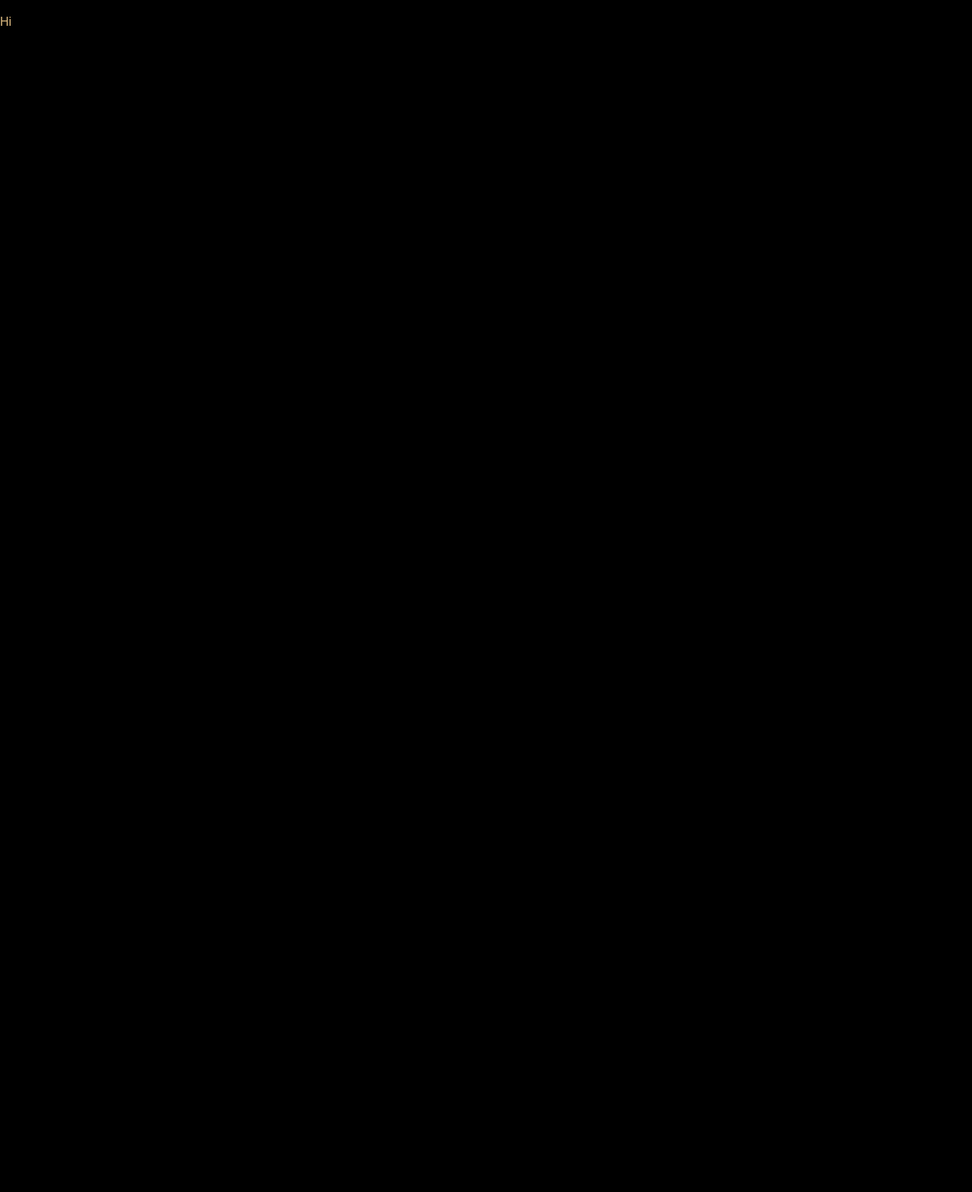
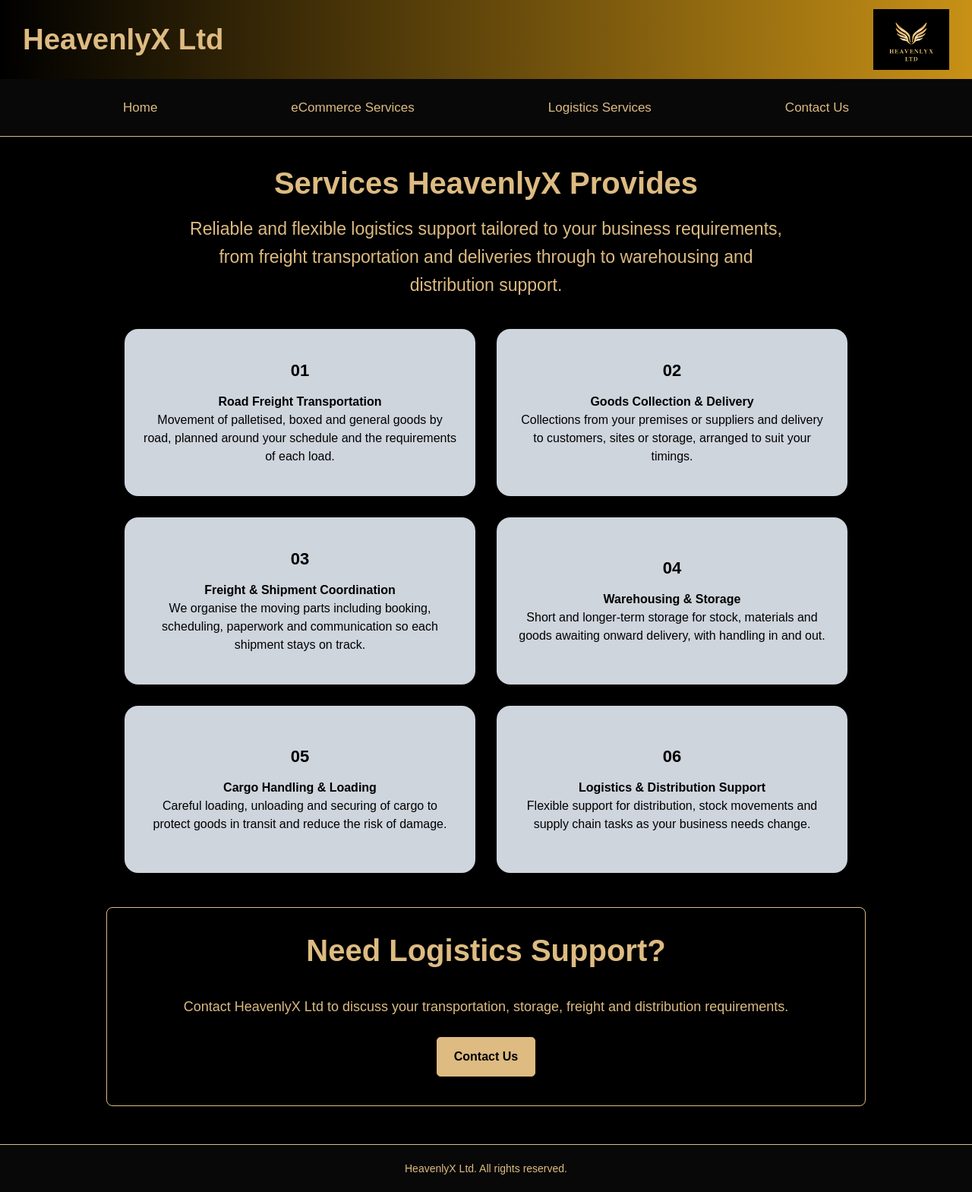
Before and after one commit to JakePrickett07/HeavenlyXLtd, a plain HTML site: page logistic2.html in a window 1280 px wide. Shown: the whole page at 76% size. Before the commit the page ends 800 px from the top, so only its background shows below. Drawn offline with Linux system fonts and the light colour scheme.

Commit message:
Update logistic2.html

```diff
--- a/logistic2.html
+++ b/logistic2.html
@@ -1,13 +1,123 @@
 <!DOCTYPE html>
 <html lang="en">
 <head>
-  <meta charset="UTF-8">
-  <meta name="viewport" content="width=device-width, initial-scale=1.0">
-  <meta name="description" content="HeavenlyX Ltd connects eCommerce services with reliable logistics and freight solutions.">
-  <title>Logistics | HeavenlyX Ltd</title>
-  <link rel="stylesheet" href="style.css">
-  </head>
+    <meta charset="UTF-8">
+    <meta name="viewport" content="width=device-width, initial-scale=1.0">
+    <meta name="description" content="Professional road freight, warehousing, cargo handling and logistics support services from HeavenlyX Ltd.">
+    <title>Logistics Solutions | HeavenlyX Ltd</title>
+    <link rel="stylesheet" href="style.css">
+</head>
 
 <body>
-  <p>Hi</p>
+
+    <header class="headings">
+        <h1>HeavenlyX Ltd</h1>
+        <img src="HeavenlyX LTD.png" alt="HeavenlyX Ltd logo">
+    </header>
+
+    <nav class="navigation" aria-label="Main navigation">
+        <a href="index.html">Home</a>
+        <a href="eCommerce.html">eCommerce Services</a>
+        <a href="logistics.html">Logistics Services</a>
+        <a href="contactus.html">Contact Us</a>
+    </nav>
+
+    <main>
+
+        <section class="page-intro">
+            <h2>Services HeavenlyX Provides</h2>
+
+            <p>
+                Reliable and flexible logistics support tailored to your
+                business requirements, from freight transportation and
+                deliveries through to warehousing and distribution support.
+            </p>
+        </section>
+
+        <section class="service-grid">
+
+            <article class="service-box">
+                <h3>01</h3>
+
+                <p>
+                    <strong>Road Freight Transportation</strong><br>
+                    Movement of palletised, boxed and general goods by road,
+                    planned around your schedule and the requirements of each load.
+                </p>
+            </article>
+
+            <article class="service-box">
+                <h3>02</h3>
+
+                <p>
+                    <strong>Goods Collection &amp; Delivery</strong><br>
+                    Collections from your premises or suppliers and delivery
+                    to customers, sites or storage, arranged to suit your timings.
+                </p>
+            </article>
+
+            <article class="service-box">
+                <h3>03</h3>
+
+                <p>
+                    <strong>Freight &amp; Shipment Coordination</strong><br>
+                    We organise the moving parts including booking,
+                    scheduling, paperwork and communication so each
+                    shipment stays on track.
+                </p>
+            </article>
+
+            <article class="service-box">
+                <h3>04</h3>
+
+                <p>
+                    <strong>Warehousing &amp; Storage</strong><br>
+                    Short and longer-term storage for stock,
+                    materials and goods awaiting onward delivery,
+                    with handling in and out.
+                </p>
+            </article>
+
+            <article class="service-box">
+                <h3>05</h3>
+
+                <p>
+                    <strong>Cargo Handling &amp; Loading</strong><br>
+                    Careful loading, unloading and securing of cargo
+                    to protect goods in transit and reduce the risk of damage.
+                </p>
+            </article>
+
+            <article class="service-box">
+                <h3>06</h3>
+
+                <p>
+                    <strong>Logistics &amp; Distribution Support</strong><br>
+                    Flexible support for distribution, stock movements and
+                    supply chain tasks as your business needs change.
+                </p>
+            </article>
+
+        </section>
+
+        <section class="contactussection">
+            <h2>Need Logistics Support?</h2>
+
+            <p>
+                Contact HeavenlyX Ltd to discuss your transportation,
+                storage, freight and distribution requirements.
+            </p>
+
+            <a class="button" href="contactus.html">
+                Contact Us
+            </a>
+        </section>
+
+    </main>
+
+    <footer class="footer">
+        <p>HeavenlyX Ltd. All rights reserved.</p>
+    </footer>
+
 </body>
+</html>
```
